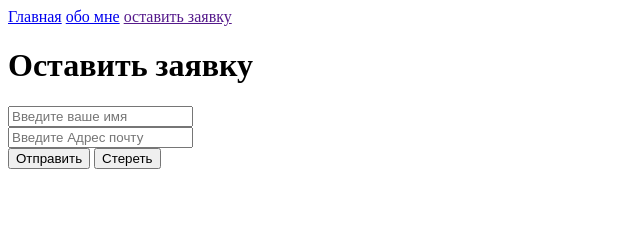
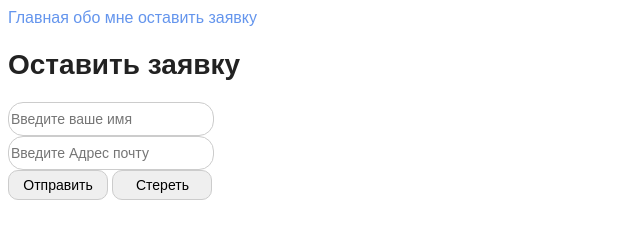
Before and after one commit to Zmeelov7598/Weblayout, a plain HTML site: page Sem001/Work001/reguest.html in a window 1280 px wide. Shown: the whole page, without its empty margins (0-640 px from the left). Drawn offline with Linux system fonts and the light colour scheme.

Commit message:
Finish Sem002

```diff
--- /dev/null
+++ b/Sem001/Work001/css/style.css
@@ -0,0 +1,64 @@
+body {
+    font-family: sans-serif;
+}
+
+a {
+    text-decoration: none;
+}
+
+.menu-link {
+    color: cornflowerblue;
+    font-size: 16px;
+    line-height: 20px;
+}
+
+.title {
+    color: #222222;
+    font-size: 28px;
+    line-height: 36px;
+    font-weight: bold;
+
+}
+
+.txt {
+    font-style: normal;
+    font-weight: 300;
+    font-size: 18px;
+    line-height: 30px;
+    color: #7D7987;
+}
+
+.page-sub-title {
+    color: coral;
+    font-style: normal;
+    font-weight: 700;
+    font-size: 36px;
+    line-height: 80px;
+}
+
+.my-photo {
+    border-radius: 10px;
+    width: 200px;
+    height: 200px;
+
+}
+
+.reguest-text,
+.reguest-email {
+    width: 200px;
+    height: 30px;
+    outline: none;
+    border: 1px solid #ccc;
+    border-radius: 15px;
+    font-size: 14px;
+    line-height: 30px;
+}
+
+.submit-btm,
+.reset-btm {
+    width: 100px;
+    height: 30px;
+    font-size: 14px;
+    border: 1px solid #ccc;
+    border-radius: 10px;
+}
--- a/Sem001/Work001/reguest.html
+++ b/Sem001/Work001/reguest.html
@@ -6,23 +6,24 @@
     <meta http-equiv="X-UA-Compatible" content="IE=edge">
     <meta name="viewport" content="width=device-width, initial-scale=1.0">
     <title>Reguest</title>
+    <link rel="stylesheet" href="css/style.css">
 </head>
 
 <body>
-    <a href="index.html">Главная</a>
-    <a href="info/about.html">обо мне</a>
-    <a href="">оставить заявку</a>
-    <h1>Оставить заявку</h1>
-    <form action="#" method="post">
+    <a class="menu-link" href="index.html">Главная</a>
+    <a class="menu-link" href="info/about.html">обо мне</a>
+    <a class="menu-link" href="">оставить заявку</a>
+    <h1 class="title">Оставить заявку</h1>
+    <form action="#" method="post" class="reguest-form">
         <div>
-            <input type="text" placeholder="Введите ваше имя">
+            <input class="reguest-text" type="text" placeholder="Введите ваше имя">
         </div>
         <div>
-            <input type="email" placeholder="Введите Адрес почту">
+            <input class="reguest-email" type="email" placeholder="Введите Адрес почту">
         </div>
         <div>
-            <button type="submit">Отправить</button>
-            <button type="reset">Стереть</button>
+            <button class="submit-btm" type="submit">Отправить</button>
+            <button class="reset-btm" type="reset">Стереть</button>
         </div>
         <!-- <input type="submit" value="отправить">
         <input type="reset" value="Стереть"> -->
```
Also changed, not shown: Sem001/Work001/index.html (+16 -10 lines), Sem001/Work001/info/about.html (+8 -6 lines).
